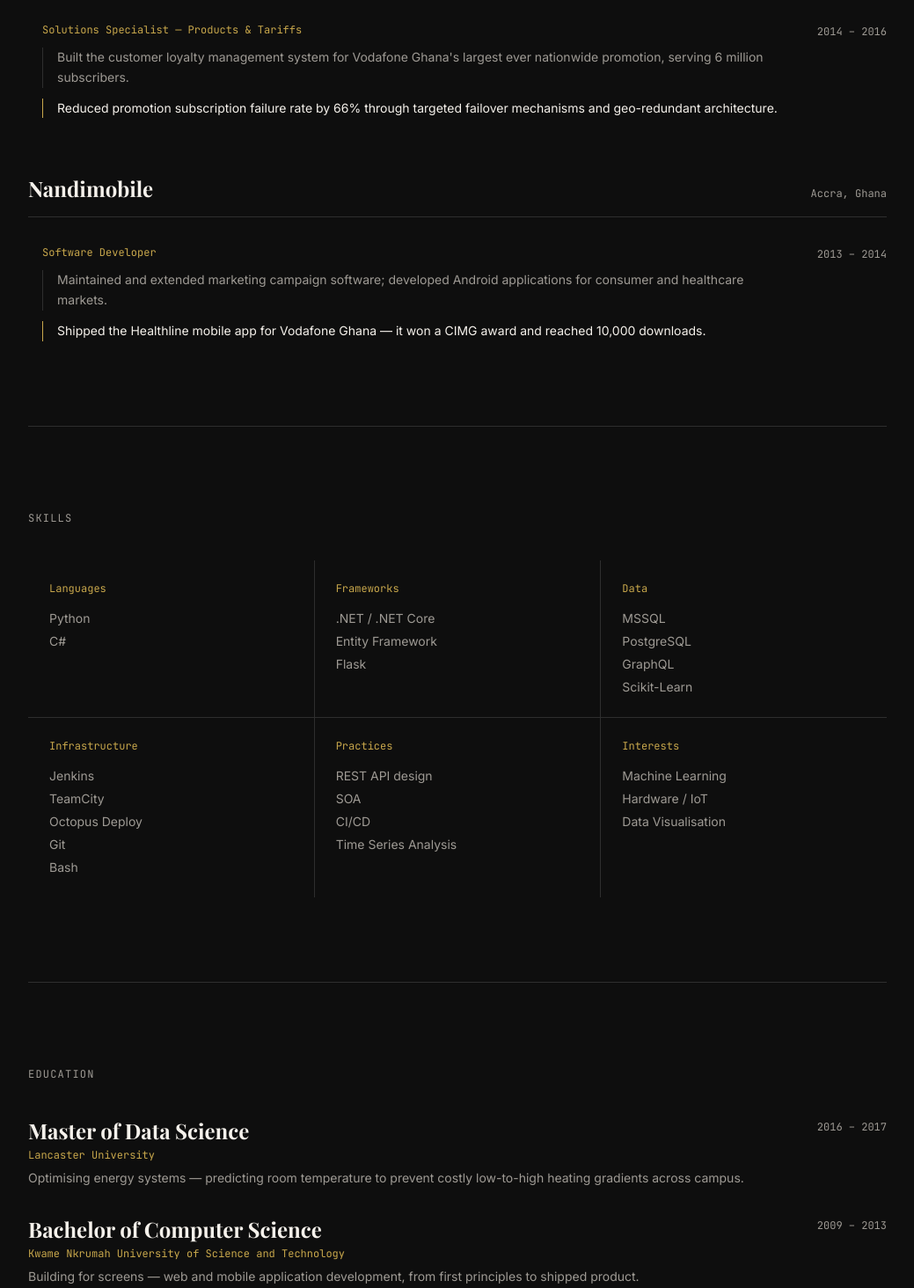
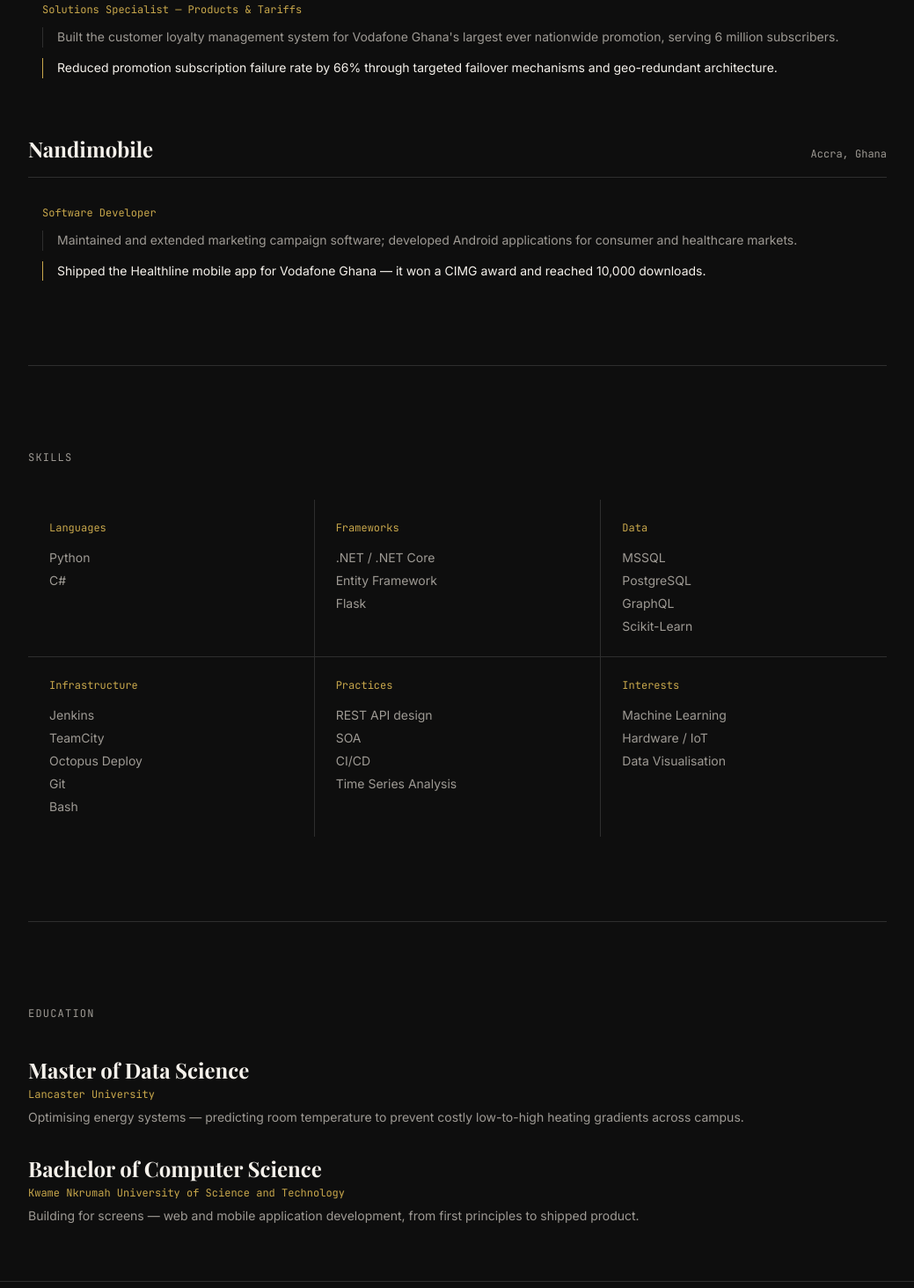
Before and after one commit to pkopoku/pkopoku.github.io, an Astro site: page /swe/resume in a window 1280 px wide. Shown: the part 1157-2621 px from the top of the page at 88% size, without its empty margins (120-1159 px from the left). Built offline with nearby package versions, Linux system fonts and the light colour scheme; Astro itself is replaced by a stand-in of ours; a web font is replaced by a local one.

Commit message:
domain setup

```diff
--- a/astro.config.mjs
+++ b/astro.config.mjs
@@ -4,7 +4,7 @@ import tailwindcss from '@tailwindcss/vite';
 
 // https://astro.build/config
 export default defineConfig({
-  site: 'https://pkopoku.github.io',
+  site: 'https://pkopoku.com',
   output: 'static',
   vite: {
     plugins: [tailwindcss()],
--- a/src/pages/swe/index.astro
+++ b/src/pages/swe/index.astro
@@ -21,7 +21,7 @@ const posts = (await getCollection('writing'))
     </h1>
     <p class="max-w-xl text-lg leading-relaxed" style="color: var(--color-paper-dim);">
       I'm a senior software engineer, currently at <a href="https://www.bloomberg.com" target="_blank" rel="noopener noreferrer" style="color: var(--color-paper); text-decoration: underline; text-underline-offset: 3px;">Bloomberg</a>. My days involve coaxing large quantities of financial data through systems that have strong opinions about correctness (and, frankly, so do I).
-      I've been writing software since 2013, across fintech, telecom, and data science, which is a polite way of saying I've solved interesting problems in several different industries and learned something each time.
+      I've been writing software for over a decade, across fintech, telecom, and data science, which is a polite way of saying I've solved interesting problems in several different industries and learned something each time.
     </p>
   </section>
 
--- a/src/pages/swe/resume.astro
+++ b/src/pages/swe/resume.astro
@@ -94,7 +94,6 @@ const skills = [
           <!-- Roles -->
           <div class="flex flex-col gap-10 pl-0 md:pl-4">
             {place.roles.map((role) => (
-              <div class="grid grid-cols-1 md:grid-cols-[1fr_auto] gap-2 md:gap-8">
               <div>
                 <p class="font-mono text-xs mb-3" style="color: var(--color-gold);">{role.title}</p>
                 <ul class="flex flex-col gap-3">
@@ -103,10 +102,6 @@ const skills = [
                   </li>
                   <li class="text-sm leading-relaxed pl-4 border-l" style="color: var(--color-paper); border-color: var(--color-gold);" set:html={role.impact} />
                 </ul>
-                </div>
-                <span class="font-mono text-xs shrink-0 md:pt-0.5" style="color: var(--color-paper-dim);">
-                  {role.period}
-                </span>
               </div>
             ))}
           </div>
@@ -144,7 +139,6 @@ const skills = [
       Education
     </h2>
     <div class="flex flex-col gap-8">
-      <div class="grid grid-cols-[1fr_auto] gap-8 items-start">
       <div>
         <h3 class="font-serif text-2xl font-bold mb-1" style="color: var(--color-paper);">
           Master of Data Science
@@ -152,10 +146,7 @@ const skills = [
         <p class="font-mono text-xs mb-2" style="color: var(--color-gold);">Lancaster University</p>
         <p class="text-sm" style="color: var(--color-paper-dim);">Optimising energy systems — predicting room temperature to prevent costly low-to-high heating gradients across campus.</p>
       </div>
-        <span class="font-mono text-xs shrink-0 pt-1" style="color: var(--color-paper-dim);">2016 – 2017</span>
-      </div>
 
-      <div class="grid grid-cols-[1fr_auto] gap-8 items-start">
       <div>
         <h3 class="font-serif text-2xl font-bold mb-1" style="color: var(--color-paper);">
           Bachelor of Computer Science
@@ -163,8 +154,6 @@ const skills = [
         <p class="font-mono text-xs mb-2" style="color: var(--color-gold);">Kwame Nkrumah University of Science and Technology</p>
         <p class="text-sm" style="color: var(--color-paper-dim);">Building for screens — web and mobile application development, from first principles to shipped product.</p>
       </div>
-        <span class="font-mono text-xs shrink-0 pt-1" style="color: var(--color-paper-dim);">2009 – 2013</span>
-      </div>
     </div>
   </section>
 </SWELayout>
```
Also changed, not shown: 1 other file. Lines whose indentation alone changed are shown as unchanged.
